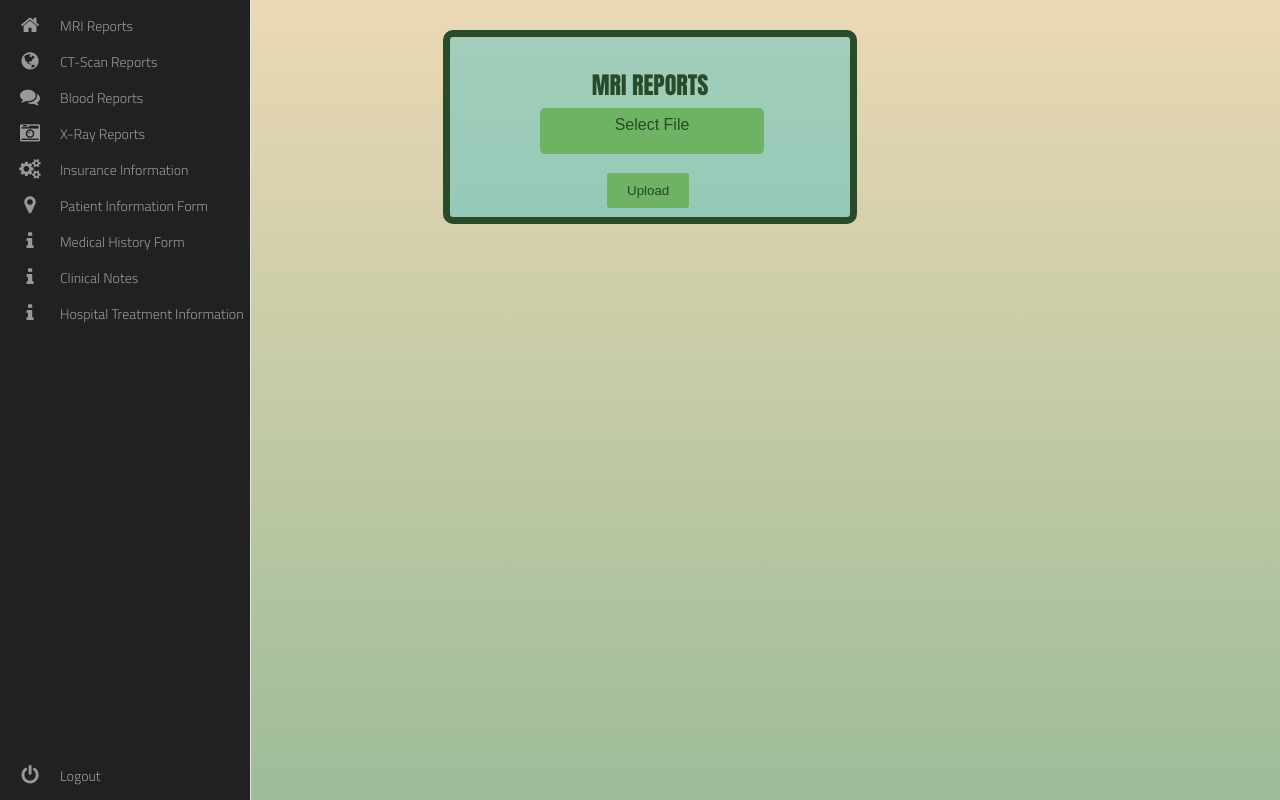
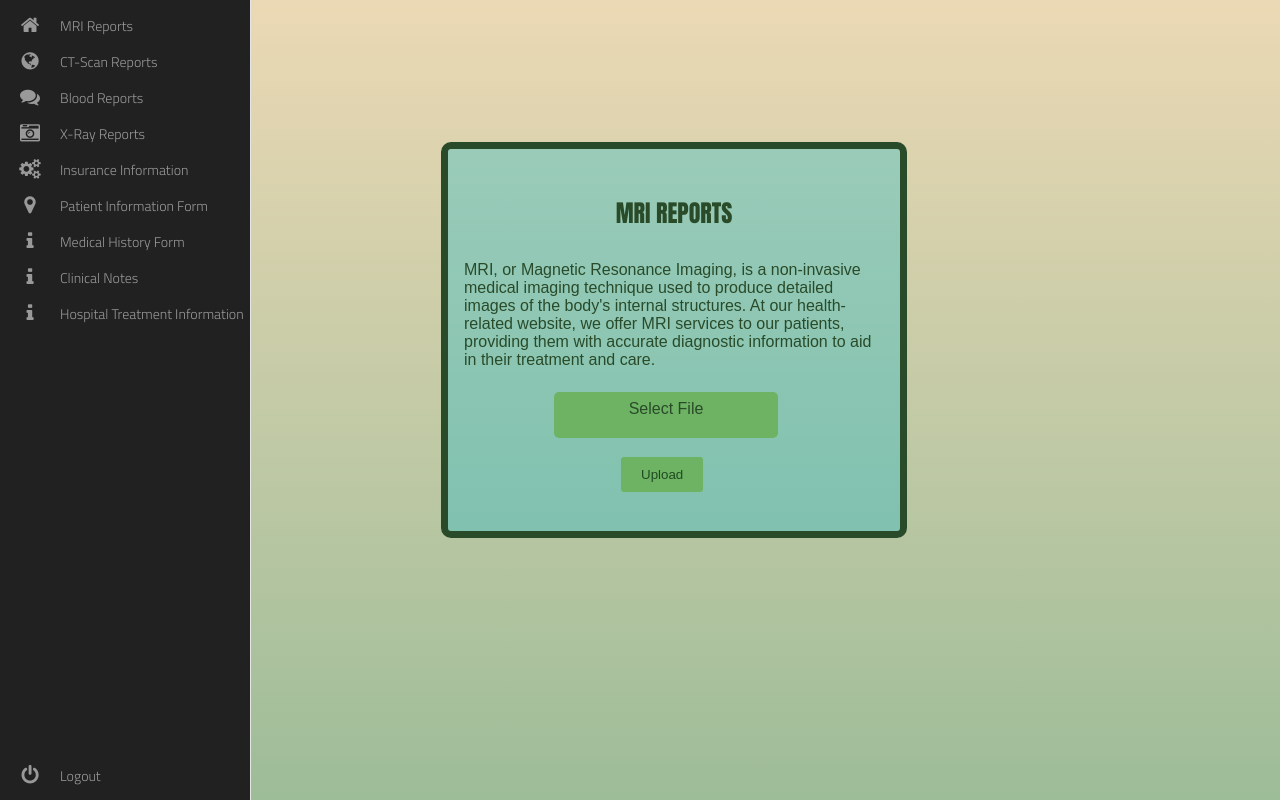
Before and after one commit to prAtikp61/PROJECT1, a PHP site: page /mri.html in a window 1280 px wide. Run offline with PHP 8.4, Linux system fonts and the light colour scheme; some libraries are stand-ins or nearby versions; some web fonts are replaced.

Commit message:
all work is done- Aryan Oak

```diff
--- a/mri.html
+++ b/mri.html
@@ -49,9 +49,12 @@
             background:rgba(0, 181, 204,0.3);
             border:7px solid #294B29;
             border-radius: 10px;
-            width: 400px;
-            height: 180px;
+            width: 420px;
+            height: 350px;
+            padding: 1rem;
         }
+
+
         .ct{
             position: relative;
             top: 30px;
@@ -206,6 +209,13 @@
             left: -50px;
             bottom: 25px;
         }
+        .custom-file-label{
+            margin-top: 2rem;
+        }
+        .huge{
+            padding-top: 7rem;
+            padding-left: 3rem;
+        }
     </style>
     </head>
     <body>
@@ -304,6 +314,7 @@
         <section class="huge">
             <div  class="mri do">
                 <h1 class="wr anton-regular" align="center" >MRI REPORTS</h1>
+                <p>MRI, or Magnetic Resonance Imaging, is a non-invasive medical imaging technique used to produce detailed images of the body's internal structures. At our health-related website, we offer MRI services to our patients, providing them with accurate diagnostic information to aid in their treatment and care.</p>
 
                 <form action="upload.php" method="post">
                     <div class="in">
```
Also changed, not shown: ct.html (+12 -1 lines), why.css (+11 -0 lines), why.html (+20 -0 lines), 2 other files.
